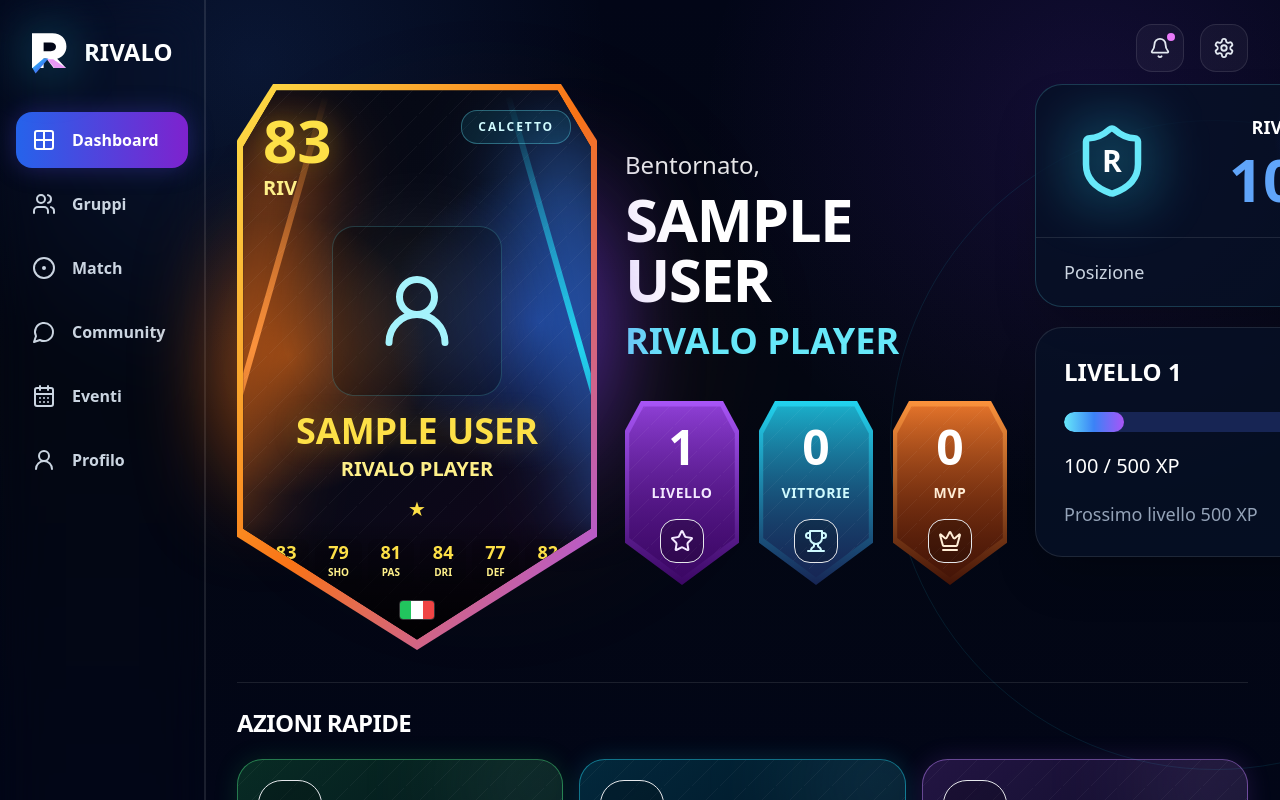
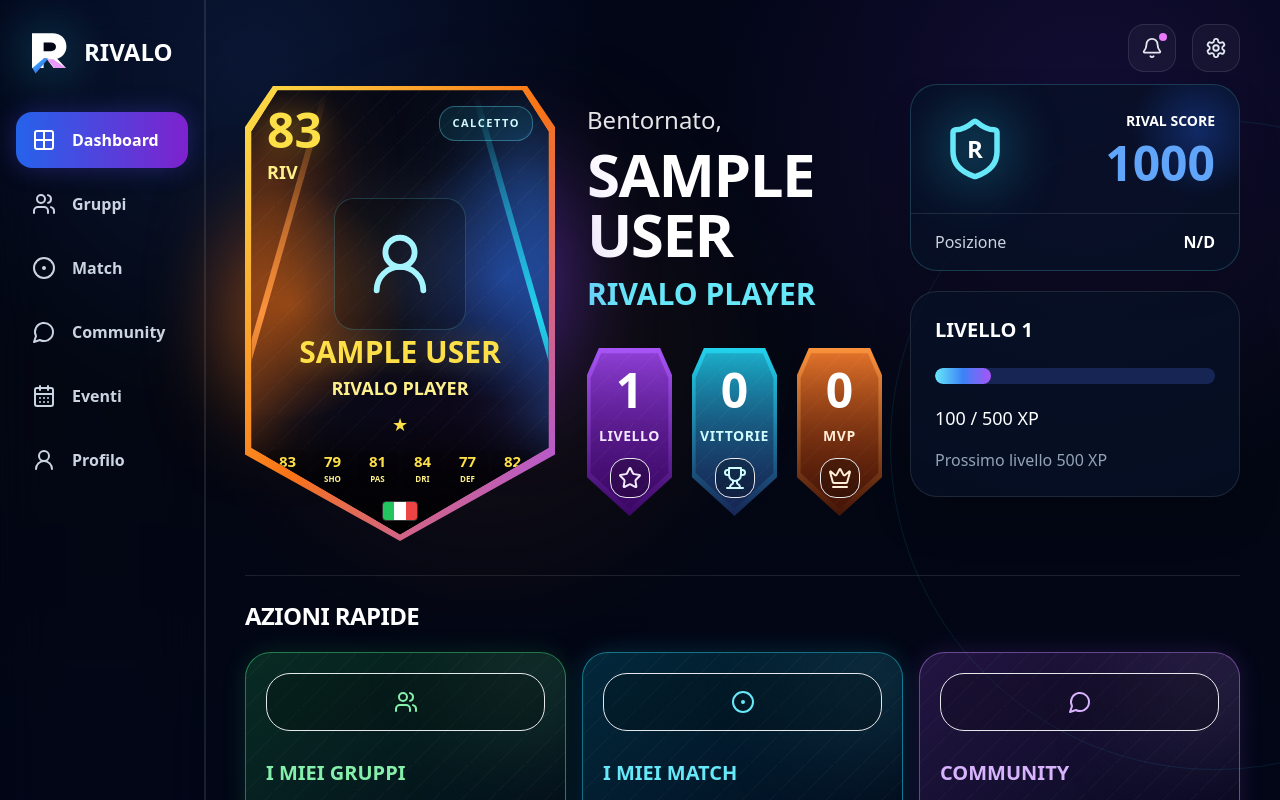
Before and after one commit to RivaloApp/rivalo-app, a Next.js app: page /dashboard in a window 1280 px wide. Shown: the top 800 px of the page. Built offline with nearby package versions, Linux system fonts and the light colour scheme; no server answers; the database is empty; sample sign-in values are in the browser's storage.

Commit message:
Update page.tsx

```diff
--- a/app/dashboard/page.tsx
+++ b/app/dashboard/page.tsx
@@ -101,11 +101,11 @@ export default function DashboardPage() {
       <section className="relative z-10 flex min-h-screen">
         <Sidebar />
 
-        <div className="min-w-0 flex-1 px-5 py-6 lg:px-7 xl:px-8 2xl:px-10">
+        <div className="min-w-0 flex-1 px-6 py-6 lg:px-8 xl:px-10">
           <TopIcons />
 
-          <section className="grid gap-7 xl:grid-cols-[minmax(770px,1fr)_360px] 2xl:grid-cols-[minmax(900px,1fr)_420px]">
-            <div className="grid items-center gap-7 xl:grid-cols-[360px_1fr] 2xl:grid-cols-[410px_1fr]">
+          <section className="grid gap-7 xl:grid-cols-[1fr_330px] 2xl:grid-cols-[1fr_360px]">
+            <div className="grid items-start gap-8 xl:grid-cols-[310px_1fr] 2xl:grid-cols-[330px_1fr]">
               <PlayerCard
                 name={displayName}
                 nickname={nickname}
@@ -114,16 +114,16 @@ export default function DashboardPage() {
                 photo={photo}
               />
 
-              <div className="min-w-0">
+              <div className="pt-5">
                 <div className="text-2xl font-medium text-white/90">Bentornato,</div>
-                <h1 className="mt-2 text-5xl font-black uppercase leading-none tracking-tight text-white md:text-6xl 2xl:text-7xl">
+                <h1 className="mt-2 text-5xl font-black uppercase leading-none tracking-tight text-white md:text-6xl">
                   {displayName}
                 </h1>
-                <div className="mt-3 text-3xl font-black uppercase text-cyan-300 md:text-4xl">
+                <div className="mt-3 text-3xl font-black uppercase text-cyan-300">
                   {nickname}
                 </div>
 
-                <div className="mt-10 grid grid-cols-3 gap-5">
+                <div className="mt-9 grid max-w-[520px] grid-cols-3 gap-5">
                   <StatShield tone="purple" value={String(level)} label="Livello" icon={<Star />} />
                   <StatShield tone="cyan" value={String(wins)} label="Vittorie" icon={<Trophy />} />
                   <StatShield tone="orange" value={String(mvp)} label="MVP" icon={<Crown />} />
@@ -149,7 +149,7 @@ export default function DashboardPage() {
             </div>
           </section>
 
-          <section className="mt-8 grid gap-5 xl:grid-cols-[1fr_390px] 2xl:grid-cols-[1fr_430px]">
+          <section className="mt-8 grid gap-5 xl:grid-cols-[1fr_390px]">
             <Leaderboard name={displayName} rivalScore={rivalScore} wins={wins} mvp={mvp} />
             <UpgradePanel />
           </section>
@@ -241,66 +241,68 @@ function PlayerCard({
   const rating = Math.max(70, Math.min(99, Math.round(rivalScore / 12)));
 
   return (
-    <div className="relative mx-auto w-full max-w-[410px]">
-      <div className="absolute -inset-5 rounded-[3rem] bg-[radial-gradient(circle_at_10%_50%,rgba(249,115,22,.65),transparent_35%),radial-gradient(circle_at_88%_43%,rgba(124,58,237,.65),transparent_38%)] blur-2xl" />
+    <div className="relative mx-auto w-full max-w-[330px]">
+      <div className="absolute -inset-4 rounded-[2.5rem] bg-[radial-gradient(circle_at_10%_50%,rgba(249,115,22,.62),transparent_34%),radial-gradient(circle_at_88%_43%,rgba(124,58,237,.58),transparent_38%)] blur-2xl" />
 
-      <div
-        className="relative bg-gradient-to-br from-yellow-300 via-orange-500 to-purple-500 p-[2px] shadow-[0_0_38px_rgba(249,115,22,.34),0_0_48px_rgba(124,58,237,.32)]"
-        style={{
-          clipPath:
-            "polygon(10% 0%, 90% 0%, 100% 10%, 100% 80%, 50% 100%, 0% 80%, 0% 10%)",
-        }}
-      >
+      <div className="relative">
         <div
-          className="relative overflow-hidden bg-[#050814]"
+          className="absolute inset-0 bg-gradient-to-br from-yellow-300 via-orange-500 to-purple-500 shadow-[0_0_38px_rgba(249,115,22,.32),0_0_48px_rgba(124,58,237,.28)]"
           style={{
             clipPath:
-              "polygon(10.5% .8%, 89.5% .8%, 98.8% 10.8%, 98.8% 78.8%, 50% 98.5%, 1.2% 78.8%, 1.2% 10.8%)",
+              "polygon(9% 0%, 91% 0%, 100% 9%, 100% 81%, 50% 100%, 0% 81%, 0% 9%)",
+          }}
+        />
+
+        <div
+          className="relative m-[2px] overflow-hidden bg-[#050814]"
+          style={{
+            clipPath:
+              "polygon(10% 1%, 90% 1%, 98.5% 10%, 98.5% 79.5%, 50% 98.5%, 1.5% 79.5%, 1.5% 10%)",
           }}
         >
           <CardEnergy />
 
-          <div className="relative z-10 flex min-h-[520px] flex-col px-6 pb-7 pt-6">
+          <div className="relative z-10 flex h-[455px] flex-col px-5 pb-7 pt-5">
             <div className="flex items-start justify-between">
               <div>
-                <div className="text-6xl font-black leading-none text-yellow-300 drop-shadow-[0_0_14px_rgba(250,204,21,.35)]">
+                <div className="text-5xl font-black leading-none text-yellow-300 drop-shadow-[0_0_14px_rgba(250,204,21,.35)]">
                   {rating}
                 </div>
-                <div className="mt-1 text-xl font-black uppercase text-yellow-200">RIV</div>
+                <div className="mt-1 text-lg font-black uppercase text-yellow-200">RIV</div>
               </div>
 
-              <div className="rounded-2xl border border-cyan-300/35 bg-cyan-400/10 px-4 py-2 text-center text-xs font-black uppercase tracking-[.16em] text-cyan-100">
+              <div className="rounded-2xl border border-cyan-300/35 bg-cyan-400/10 px-3 py-2 text-center text-[11px] font-black uppercase tracking-[.14em] text-cyan-100">
                 {mainSport}
               </div>
             </div>
 
-            <div className="relative mt-4 flex h-[185px] items-center justify-center">
-              <div className="absolute h-[170px] w-[170px] rounded-full bg-white/10 blur-2xl" />
+            <div className="relative mt-3 flex h-[140px] items-center justify-center">
+              <div className="absolute h-[135px] w-[135px] rounded-full bg-white/10 blur-2xl" />
               {photo ? (
                 <img
                   src={photo}
                   alt="Foto profilo"
-                  className="relative z-10 h-[170px] w-[170px] rounded-[1.4rem] object-cover shadow-[0_0_22px_rgba(255,255,255,.12)]"
+                  className="relative z-10 h-[132px] w-[132px] rounded-[1.25rem] object-cover shadow-[0_0_22px_rgba(255,255,255,.12)]"
                 />
               ) : (
-                <div className="relative z-10 flex h-[170px] w-[170px] items-center justify-center rounded-[1.4rem] border border-cyan-300/20 bg-black/25">
-                  <UserRound size={84} className="text-cyan-200" />
+                <div className="relative z-10 flex h-[132px] w-[132px] items-center justify-center rounded-[1.25rem] border border-cyan-300/20 bg-black/25">
+                  <UserRound size={70} className="text-cyan-200" />
                 </div>
               )}
             </div>
 
-            <div className="mt-2 text-center">
-              <div className="truncate px-3 text-4xl font-black uppercase text-yellow-300 drop-shadow-[0_0_12px_rgba(250,204,21,.25)]">
+            <div className="mt-1 text-center">
+              <div className="truncate px-3 text-3xl font-black uppercase text-yellow-300 drop-shadow-[0_0_12px_rgba(250,204,21,.25)]">
                 {name}
               </div>
-              <div className="mt-1 truncate px-3 text-xl font-black uppercase text-yellow-200">
+              <div className="mt-1 truncate px-3 text-lg font-black uppercase text-yellow-200">
                 {nickname}
               </div>
-              <div className="mt-3 text-xl text-yellow-300">★</div>
+              <div className="mt-2 text-lg text-yellow-300">★</div>
             </div>
 
-            <div className="mt-auto pt-4">
-              <div className="grid grid-cols-6 gap-1.5 text-center">
+            <div className="mt-auto pt-3">
+              <div className="grid grid-cols-6 gap-1 text-center">
                 <CardStat label="PAC" value={rating} />
                 <CardStat label="SHO" value={Math.max(65, rating - 4)} />
                 <CardStat label="PAS" value={Math.max(65, rating - 2)} />
@@ -309,7 +311,7 @@ function PlayerCard({
                 <CardStat label="PHY" value={Math.max(65, rating - 1)} />
               </div>
 
-              <div className="mx-auto mt-4 flex h-5 w-9 overflow-hidden rounded-[4px] border border-white/20">
+              <div className="mx-auto mt-3 flex h-5 w-9 overflow-hidden rounded-[4px] border border-white/20">
                 <div className="flex-1 bg-green-500" />
                 <div className="flex-1 bg-white" />
                 <div className="flex-1 bg-red-500" />
@@ -326,21 +328,21 @@ function CardEnergy() {
   return (
     <div className="absolute inset-0">
       <div className="absolute inset-0 bg-[radial-gradient(circle_at_14%_48%,rgba(249,115,22,.48),transparent_33%),radial-gradient(circle_at_84%_42%,rgba(37,99,235,.48),transparent_34%),linear-gradient(135deg,#050814_0%,#070a16_44%,#12051c_100%)]" />
-      <div className="absolute -left-12 top-8 h-[430px] w-24 rotate-12 rounded-full bg-orange-500/50 blur-2xl" />
-      <div className="absolute -right-12 top-8 h-[430px] w-24 -rotate-12 rounded-full bg-blue-500/50 blur-2xl" />
-      <div className="absolute left-3 top-0 h-[520px] w-1.5 rotate-[16deg] bg-gradient-to-b from-transparent via-orange-400 to-transparent blur-[.5px]" />
-      <div className="absolute right-3 top-0 h-[520px] w-1.5 -rotate-[16deg] bg-gradient-to-b from-transparent via-cyan-400 to-transparent blur-[.5px]" />
+      <div className="absolute -left-12 top-8 h-[390px] w-20 rotate-12 rounded-full bg-orange-500/50 blur-2xl" />
+      <div className="absolute -right-12 top-8 h-[390px] w-20 -rotate-12 rounded-full bg-blue-500/50 blur-2xl" />
+      <div className="absolute left-3 top-0 h-[455px] w-1.5 rotate-[16deg] bg-gradient-to-b from-transparent via-orange-400 to-transparent blur-[.5px]" />
+      <div className="absolute right-3 top-0 h-[455px] w-1.5 -rotate-[16deg] bg-gradient-to-b from-transparent via-cyan-400 to-transparent blur-[.5px]" />
       <div className="absolute inset-0 opacity-38 [background-image:linear-gradient(135deg,transparent_0%,transparent_45%,rgba(255,255,255,.14)_46%,transparent_47%,transparent_100%)] [background-size:30px_30px]" />
-      <div className="absolute inset-x-0 bottom-0 h-32 bg-gradient-to-t from-black via-black/65 to-transparent" />
+      <div className="absolute inset-x-0 bottom-0 h-32 bg-gradient-to-t from-black via-black/70 to-transparent" />
     </div>
   );
 }
 
 function CardStat({ value, label }: { value: number; label: string }) {
   return (
-    <div className="min-w-0 rounded-lg bg-black/10 px-1 py-1">
-      <div className="text-lg font-black leading-none text-yellow-300">{value}</div>
-      <div className="mt-1 text-[10px] font-black uppercase text-yellow-200">{label}</div>
+    <div className="min-w-0 rounded-md bg-black/20 px-0.5 py-1">
+      <div className="text-[15px] font-black leading-none text-yellow-300">{value}</div>
+      <div className="mt-1 text-[8px] font-black uppercase text-yellow-200">{label}</div>
     </div>
   );
 }
@@ -382,19 +384,19 @@ function StatShield({
       }}
     >
       <div
-        className={`relative min-h-[160px] overflow-hidden bg-gradient-to-b ${styles.inner} px-3 py-5 text-center`}
+        className={`relative min-h-[145px] overflow-hidden bg-gradient-to-b ${styles.inner} px-3 py-4 text-center`}
         style={{
           clipPath: "polygon(15% 2%,85% 2%,98% 17%,98% 75%,50% 97%,2% 75%,2% 17%)",
         }}
       >
         <div className="absolute inset-0 opacity-35 [background-image:linear-gradient(135deg,transparent_0%,transparent_45%,rgba(255,255,255,.15)_46%,transparent_47%,transparent_100%)] [background-size:24px_24px]" />
 
-        <div className="relative flex min-h-[130px] flex-col items-center justify-center">
+        <div className="relative flex min-h-[118px] flex-col items-center justify-center">
           <div className="text-5xl font-black leading-none">{value}</div>
           <div className={`mt-3 whitespace-nowrap text-sm font-black uppercase tracking-[.04em] ${styles.text}`}>
             {label}
           </div>
-          <div className={`mt-4 flex h-11 w-11 items-center justify-center rounded-2xl border border-current/40 bg-black/25 ${styles.text}`}>
+          <div className={`mt-3 flex h-10 w-10 items-center justify-center rounded-2xl border border-current/40 bg-black/25 ${styles.text}`}>
             {icon}
           </div>
         </div>
@@ -406,21 +408,21 @@ function StatShield({
 function ScorePanel({ rivalScore }: { rivalScore: number }) {
   return (
     <div className="overflow-hidden rounded-[1.7rem] border border-cyan-300/20 bg-[#071126]/80 shadow-2xl">
-      <div className="relative flex items-center justify-between gap-4 p-7">
+      <div className="relative flex items-center justify-between gap-4 p-6">
         <div className="absolute right-0 top-0 h-full w-1/2 bg-[radial-gradient(circle_at_75%_35%,rgba(37,99,235,.32),transparent_45%)]" />
-        <div className="relative flex h-24 w-24 items-center justify-center">
+        <div className="relative flex h-20 w-20 items-center justify-center">
           <div className="absolute inset-0 rounded-3xl bg-cyan-400/20 blur-xl" />
-          <Shield className="relative text-cyan-300" size={78} />
-          <div className="absolute text-3xl font-black">R</div>
+          <Shield className="relative text-cyan-300" size={66} />
+          <div className="absolute text-2xl font-black">R</div>
         </div>
 
         <div className="relative text-right">
-          <div className="text-lg font-black uppercase">Rival Score</div>
-          <div className="mt-2 text-6xl font-black text-blue-400">{rivalScore}</div>
+          <div className="text-sm font-black uppercase">Rival Score</div>
+          <div className="mt-2 text-5xl font-black text-blue-400">{rivalScore}</div>
         </div>
       </div>
 
-      <div className="flex justify-between border-t border-white/10 px-7 py-5 text-lg">
+      <div className="flex justify-between border-t border-white/10 px-6 py-4 text-base">
         <span className="text-slate-300">Posizione</span>
         <span className="font-black">N/D</span>
       </div>
@@ -433,18 +435,18 @@ function LevelPanel({ level, xp }: { level: number; xp: number }) {
   const pct = Math.min(100, Math.round((xp / maxXp) * 100));
 
   return (
-    <div className="rounded-[1.7rem] border border-white/10 bg-[#071126]/80 p-7 shadow-2xl">
-      <div className="text-2xl font-black uppercase">Livello {level}</div>
+    <div className="rounded-[1.7rem] border border-white/10 bg-[#071126]/80 p-6 shadow-2xl">
+      <div className="text-xl font-black uppercase">Livello {level}</div>
 
-      <div className="mt-6 h-5 overflow-hidden rounded-full bg-blue-950">
+      <div className="mt-6 h-4 overflow-hidden rounded-full bg-blue-950">
         <div
           className="h-full rounded-full bg-gradient-to-r from-cyan-300 via-blue-500 to-purple-500"
           style={{ width: `${pct}%` }}
         />
       </div>
 
-      <div className="mt-5 text-xl font-medium text-white">{xp} / {maxXp} XP</div>
-      <div className="mt-5 text-lg text-slate-400">Prossimo livello {maxXp} XP</div>
+      <div className="mt-5 text-lg font-medium text-white">{xp} / {maxXp} XP</div>
+      <div className="mt-4 text-base text-slate-400">Prossimo livello {maxXp} XP</div>
     </div>
   );
 }
@@ -473,19 +475,19 @@ function QuickAction({
   return (
     <Link
       href={href}
-      className={`group relative min-h-[200px] overflow-hidden rounded-[1.6rem] border bg-gradient-to-br ${colors} to-transparent p-5 transition hover:-translate-y-1`}
+      className={`group relative min-h-[190px] overflow-hidden rounded-[1.6rem] border bg-gradient-to-br ${colors} to-transparent p-5 transition hover:-translate-y-1`}
     >
       <div className="absolute inset-0 opacity-35 [background-image:linear-gradient(135deg,transparent_0%,transparent_45%,rgba(255,255,255,.22)_46%,transparent_47%,transparent_100%)] [background-size:28px_28px]" />
       <div className="absolute right-[-40px] top-[-40px] h-32 w-32 rounded-full bg-current opacity-20 blur-3xl" />
 
-      <div className="relative flex h-16 w-16 items-center justify-center rounded-3xl border border-current/35 bg-black/20">
+      <div className="relative flex h-15 w-15 items-center justify-center rounded-3xl border border-current/35 bg-black/20 p-4">
         {icon}
       </div>
 
-      <div className="relative mt-8 text-2xl font-black uppercase">{title}</div>
+      <div className="relative mt-7 text-xl font-black uppercase">{title}</div>
       <div className="relative mt-3 text-sm font-medium text-white">{text}</div>
 
-      <div className="relative mt-6 flex h-11 w-11 items-center justify-center rounded-2xl border border-current/35 bg-black/20 transition group-hover:translate-x-1">
+      <div className="relative mt-5 flex h-11 w-11 items-center justify-center rounded-2xl border border-current/35 bg-black/20 transition group-hover:translate-x-1">
         <ArrowRight size={22} />
       </div>
     </Link>
```
